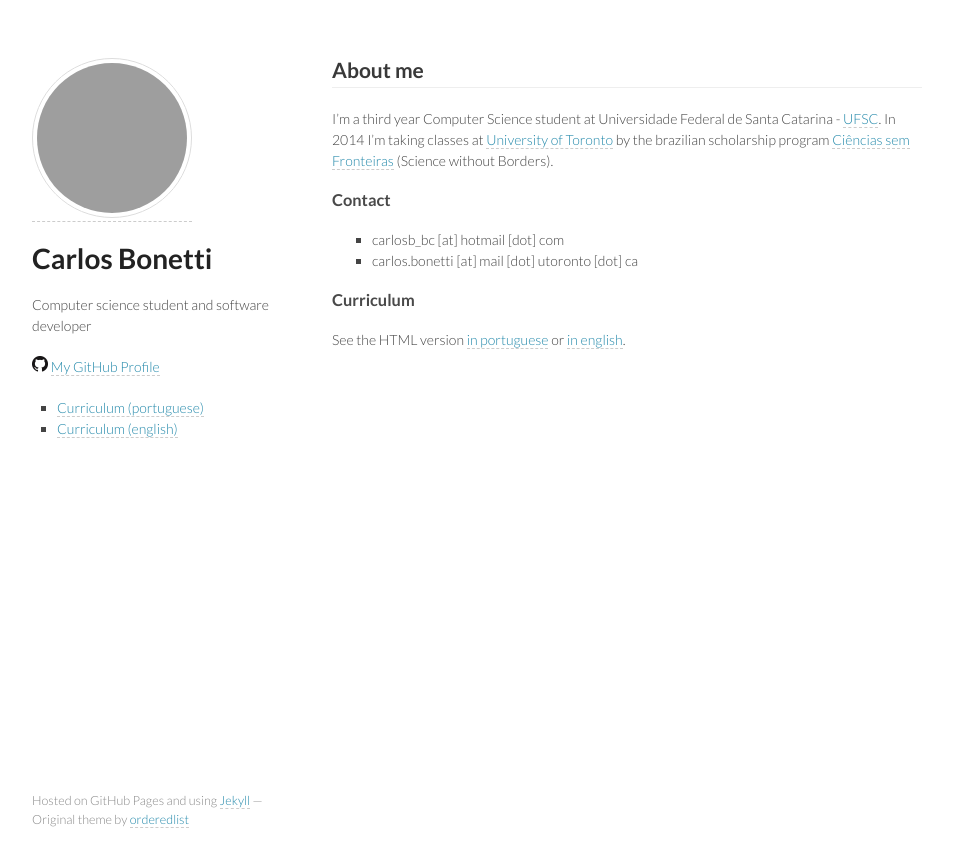
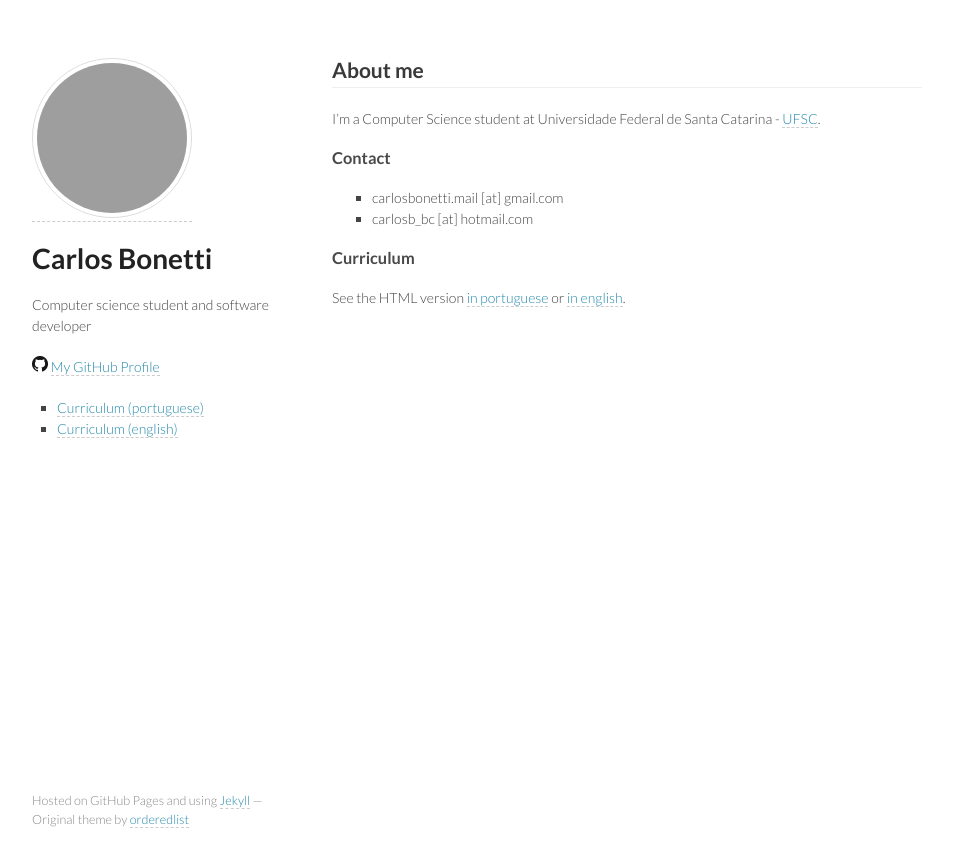
Before and after one commit to CarlosBonetti/carlosbonetti.github.io, a Jekyll site: the page built from index.md, in a window 1280 px wide. Shown: the top 867 px of the page, without its empty margins (163-1116 px from the left). Built offline with Jekyll 4.4.1, drawn with Linux system fonts in a browser that asks for light colours; grey boxes are pictures that could not be loaded.

Commit message:
Update front page

```diff
--- a/index.md
+++ b/index.md
@@ -5,12 +5,12 @@ title: Carlos Bonetti
 
 ## About me
 
-I'm a third year Computer Science student at Universidade Federal de Santa Catarina - [UFSC](http://ufsc.br/). In 2014 I'm taking classes at [University of Toronto](http://www.utoronto.ca/) by the brazilian scholarship program [Ciências sem Fronteiras](http://www.cienciasemfronteiras.gov.br/) (Science without Borders).
+I'm a Computer Science student at Universidade Federal de Santa Catarina - [UFSC](http://ufsc.br/).
 
 ### Contact
 
-* carlosb_bc [at] hotmail [dot] com
-* carlos.bonetti [at] mail [dot] utoronto [dot] ca
+* carlosbonetti.mail [at] gmail.com
+* carlosb_bc [at] hotmail.com
 
 ### Curriculum
 
```
